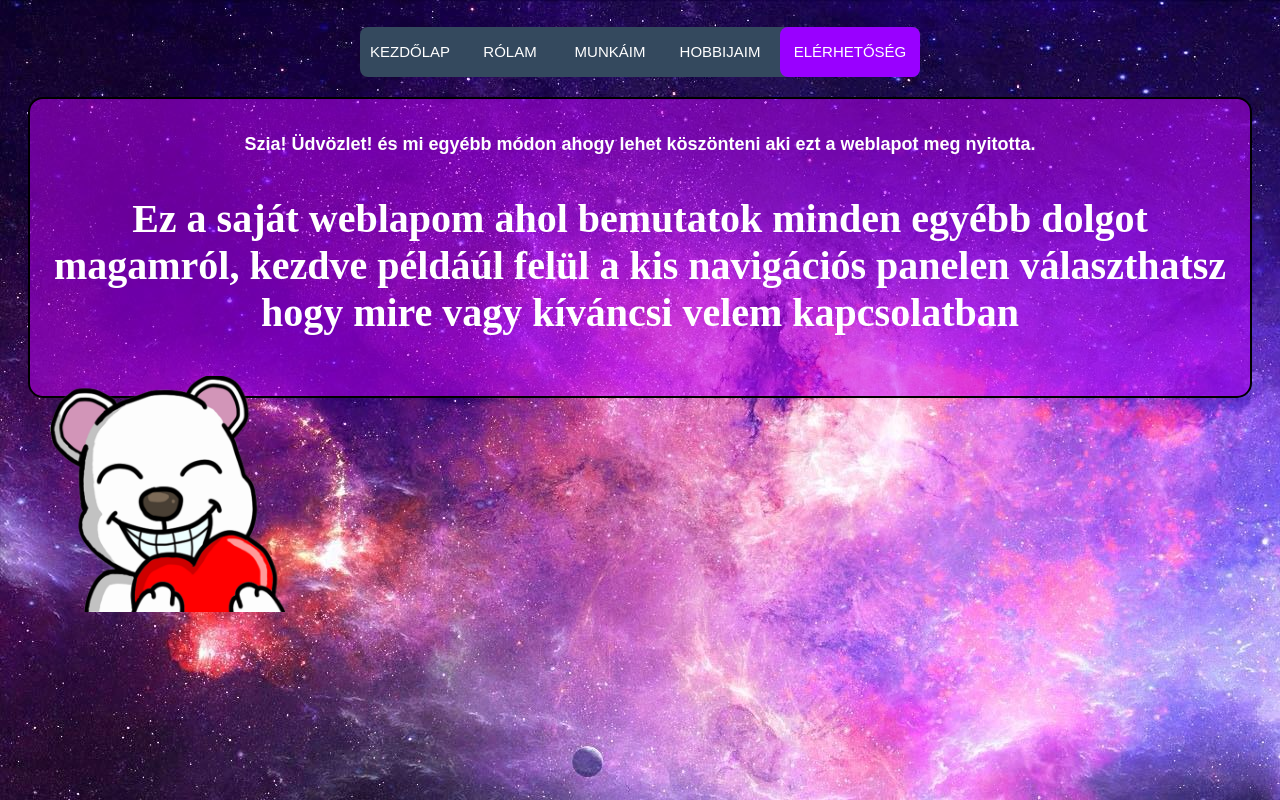
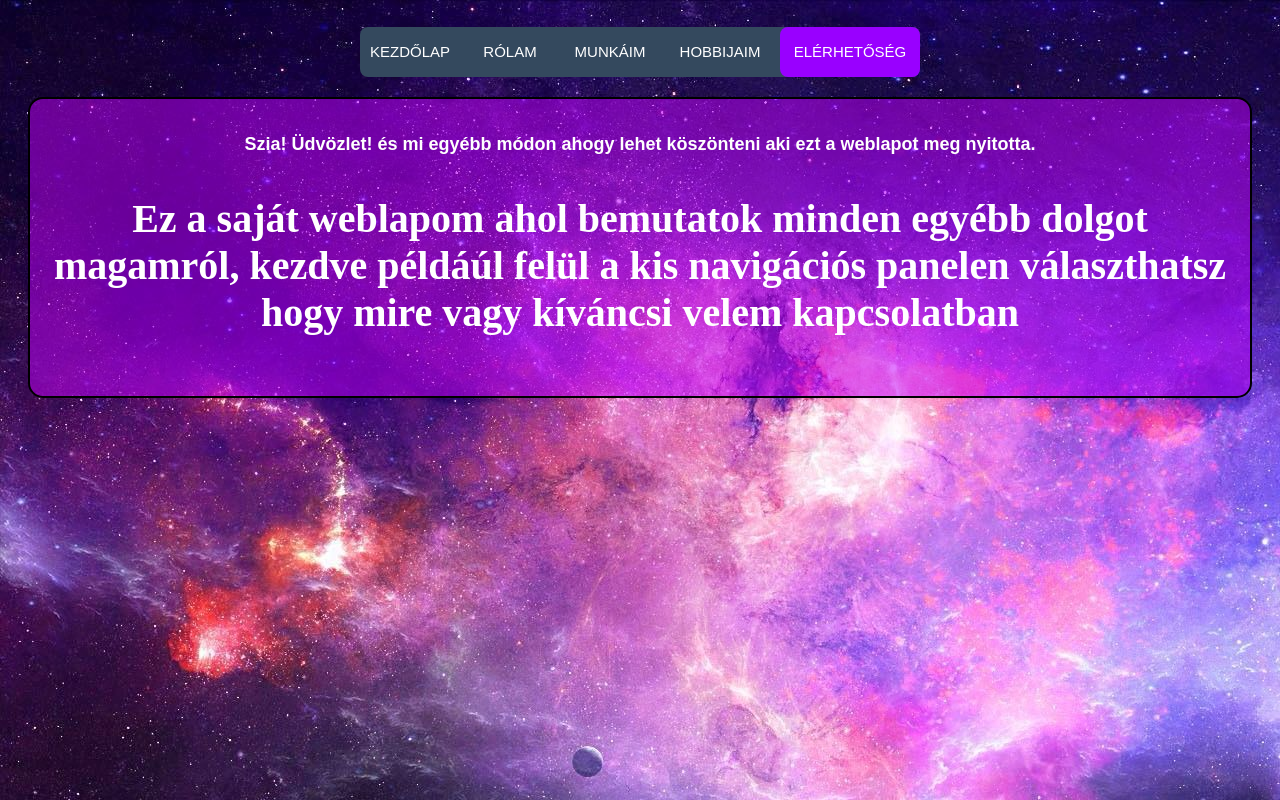
Before and after one commit to Jegesmaci583/Bemutatkozo_weblapom, a plain HTML site: page index.html in a window 1280 px wide. Drawn offline with Linux system fonts and the light colour scheme.

Commit message:
kezdolap img eltuntetve

```diff
--- a/index.html
+++ b/index.html
@@ -26,7 +26,6 @@
         Ez a saját weblapom ahol bemutatok minden egyébb dolgot magamról, kezdve példáúl
         felül a kis navigációs panelen választhatsz hogy mire vagy kíváncsi velem kapcsolatban
         </b></p>
-        <img src="kepek/Szivecske.png" alt="Szivecskés maci" width="20%">
     </div>
 </body>
 </html>
--- a/style.css
+++ b/style.css
@@ -85,10 +85,8 @@ body {
     font-size: 12px;
     font-family: sans-serif;
     background-image: url(kepek/hatter.jpg);
-}
-
-span {
-    color: #2BD6B4;
+    background-repeat: no-repeat;
+    background-attachment: fixed;
 }
 
 .kezdolaptart {
@@ -105,10 +103,6 @@ span {
     text-align: center;
 }
 
-.kezdolaptart > img {
-    float: left;
-}
-
 .kezdolaptart > p {
     font-size: 40px;
     font-family: Cochin;
```
